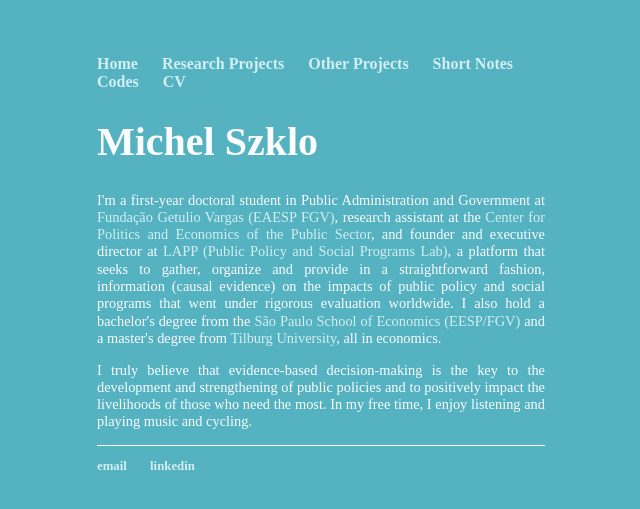
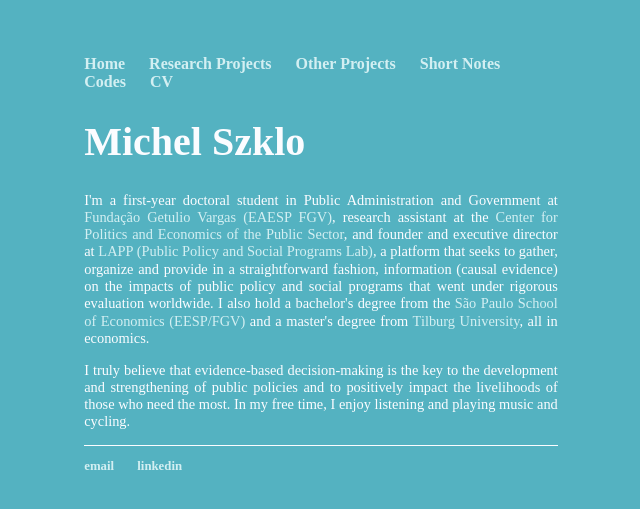
Before and after one commit to michelszklo/michelszklo.github.io, a Jekyll site: the page built from index.html, in a window 1280 px wide. Shown: the top 509 px of the page, without its empty margins (319-959 px from the left). Built offline with Jekyll 4.4.1, drawn with Linux system fonts in a browser that asks for light colours.

Commit message:
Update main.css

```diff
--- a/css/main.css
+++ b/css/main.css
@@ -1,6 +1,6 @@
 body {
     margin: 55px auto;
-    width: 35%;
+    width: 37%;
     background-color: #54b2c1;
 }
 nav ul, footer ul {
```
